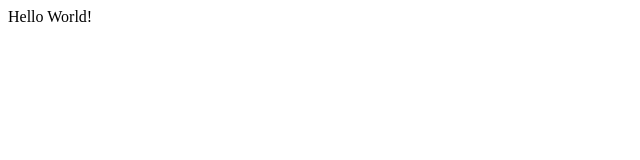
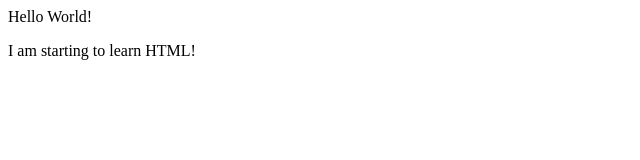
Before and after one commit to achranjit013/first-test, a plain HTML site: page index.html in a window 1280 px wide. Shown: the whole page, without its empty margins (0-640 px from the left). Drawn offline with Linux system fonts and the light colour scheme.

Commit message:
first modification to index file

```diff
--- a/index.html
+++ b/index.html
@@ -7,5 +7,7 @@
 </head>
 <body>
     Hello World!
+
+    <p>I am starting to learn HTML!</p>
 </body>
 </html>
```
